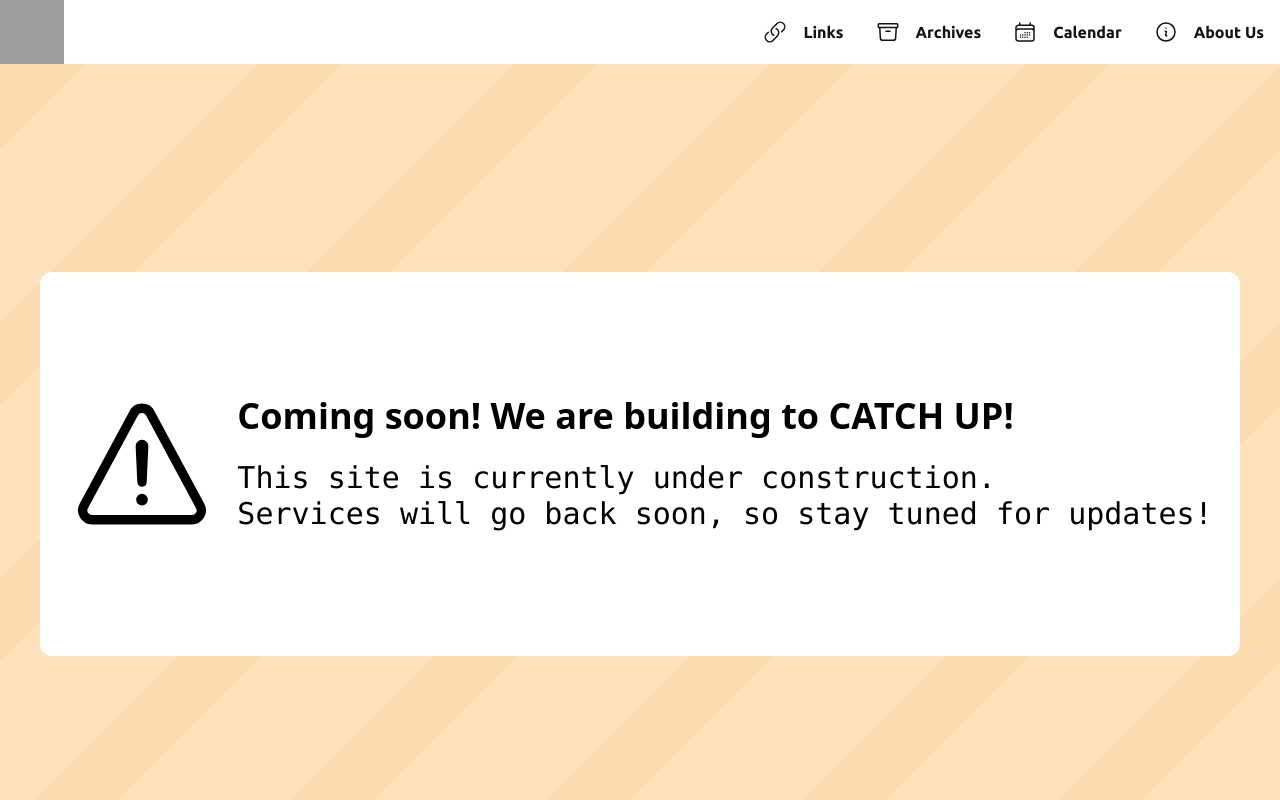
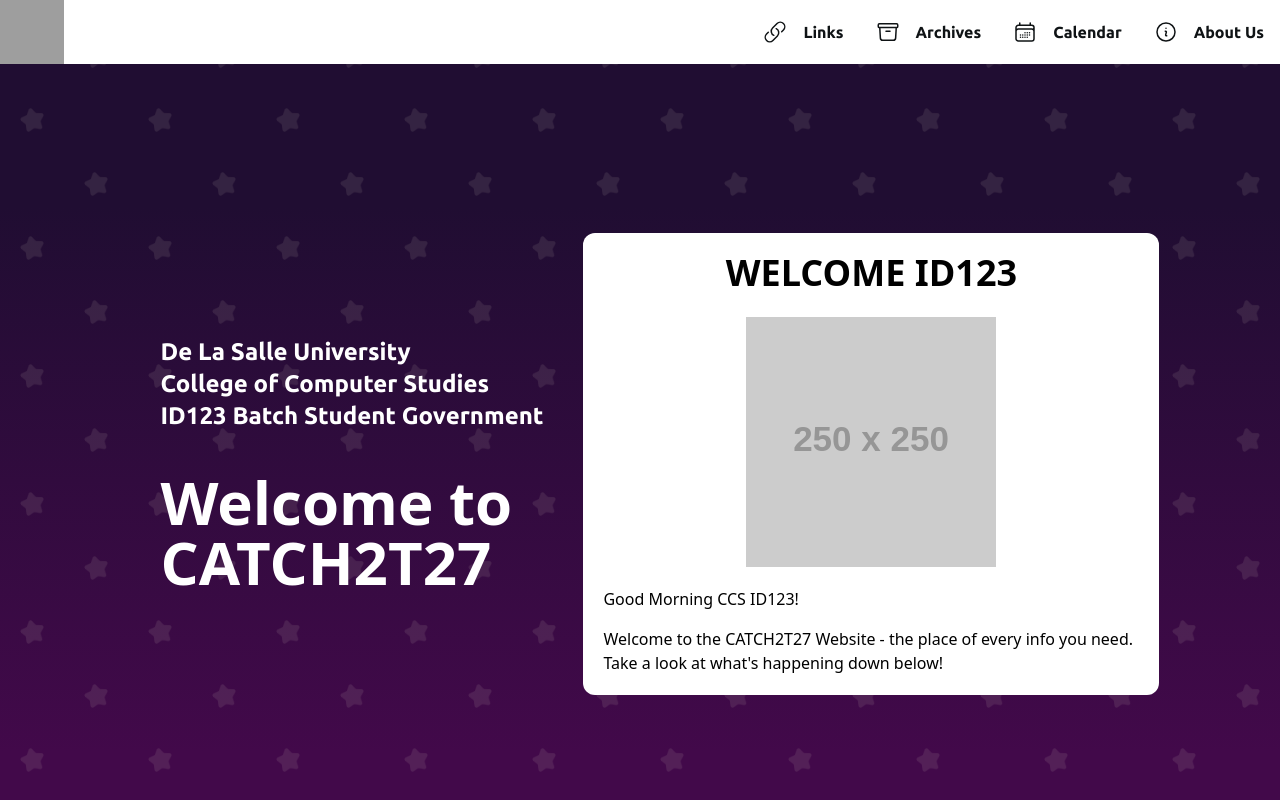
Before and after one commit to ImaginaryLogs/CATCH2T27-Web, a SvelteKit app: page / in a window 1280 px wide. Shown: the top 800 px of the page. Built offline with nearby package versions, Linux system fonts and the light colour scheme; grey boxes are pictures that could not be loaded.

Commit message:
Small css changes

```diff
--- a/package.json
+++ b/package.json
@@ -48,7 +48,6 @@
 		"@sveltejs/adapter-static": "^3.0.5",
 		"@sveltejs/kit": "^2.5.28",
 		"firebase-admin": "^12.5.0",
-		"firebase-tools": "^13.19.0",
-		"svelte-adapter-firebase": "^0.15.0"
+		"firebase-tools": "^1.2.0"
 	}
 }
--- a/src/lib/components/hero.svelte
+++ b/src/lib/components/hero.svelte
@@ -13,7 +13,7 @@
 
 
 <div
-    class="flex flex-col gap-0 items-start justify-items-start self-stretch flex-shrink-0 relative overflow-hidden bg-dark-purple h-svh"
+    class="flex flex-col gap-0 items-start justify-items-start self-stretch w-full flex-shrink-0 relative overflow-hidden bg-dark-purple h-svh"
     id="bg-custom-grad"
 >
     <div
--- a/src/lib/components/workInProgress.svelte
+++ b/src/lib/components/workInProgress.svelte
@@ -4,14 +4,14 @@
     const svg_style = "fill:none;stroke:#000000;stroke-linecap:round;stroke-linejoin:round;stroke-width:32px"
 </script>
 
-<div class=" bg-yellow-700 flex flex-col gap-0 justify-items-start items-start self-stretch min-h-lvh">
+<div class=" bg-yellow-700 flex flex-col gap-0 justify-items-start items-start min-h-lvh w-full">
 	<div
-		class="flex flex-col gap-0 items-start justify-center self-stretch flex-shrink-0 relative bg-repeat animate-pan-down-right  min-h-lvh"
+		class="flex flex-col gap-0 items-start justify-center flex-shrink-0 relative bg-repeat animate-pan-down-right  min-h-lvh"
 		id="bg-scrolling-stars"
 	>
 		<div class="justify-center relative flex flex-col gap-5 self-stretch p-10" >
-			<div class=" bg-white justify-center gap-5 flex flex-row-reverse p-5 min-h-96 min-w-96 rounded-xl">
-				<div class = "justify-center flex flex-col">
+			<div class=" bg-white justify-center gap-5 flex flex-row-reverse p-5 min-h-96 rounded-xl">
+				<div class = "justify-center flex flex-col flex-warp">
                     <h1 class="text-4xl font-bold">Coming soon! We are building to CATCH UP!</h1>
                     <br />
                     <pre class="text-3xl">{body_text}</pre>
--- a/src/routes/+layout.svelte
+++ b/src/routes/+layout.svelte
@@ -5,7 +5,7 @@
   import Navbar from "$lib/components/navbar.svelte";
   import WIPNotice from "$lib/components/workInProgress.svelte";
   export const prerender = true
-  const is_work_in_progress = true;
+  const is_work_in_progress = false;
 </script>
 
 <Navbar />
--- a/src/routes/calendar/+page.server.ts
+++ b/src/routes/calendar/+page.server.ts
@@ -14,7 +14,7 @@
   const currentMonth = new Date(now.getFullYear(), now.getMonth(), 1);
   const nextMonth = new Date(now.getFullYear(), now.getMonth() + 1, 1);
 
-  const data = await app
+  const data =  await app
     .firestore()
     .collection("calendar")
     .where("date", ">", currentMonth)
--- a/svelte.config.js
+++ b/svelte.config.js
@@ -1,7 +1,6 @@
 //import adapter from "@sveltejs/adapter-auto";
 import { vitePreprocess } from "@sveltejs/vite-plugin-svelte";
 import adapter from '@sveltejs/adapter-static';
-import firebase from "svelte-adapter-firebase";
 import { resolve } from 'path';
 
 /** @type {import('@sveltejs/kit').Config} */
```
Also changed, not shown: 1 other file (tests, documents, lock files or other folders).
